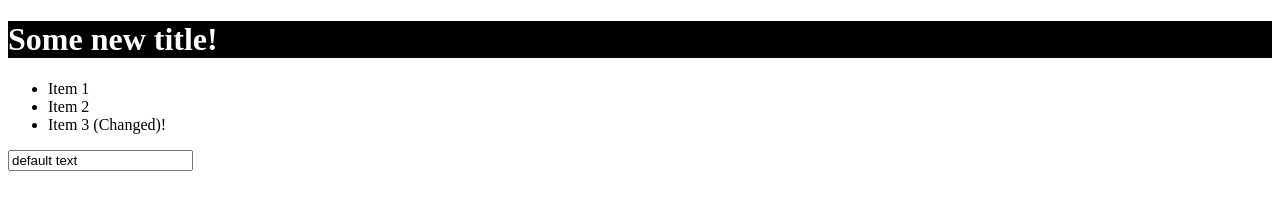
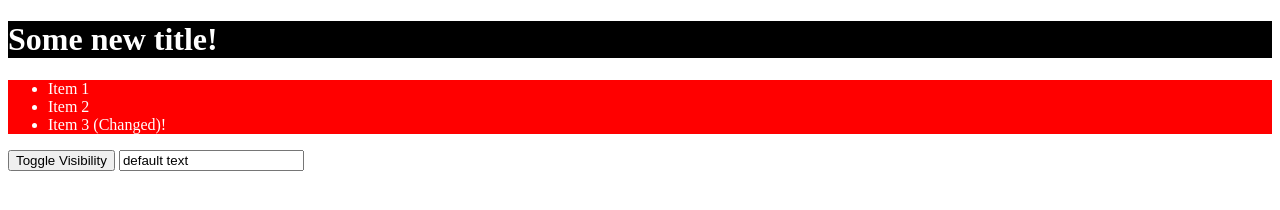
Before and after one commit to khangdo2019/dom-interation, a plain HTML site: page index.html in a window 1280 px wide. Drawn offline with Linux system fonts and the light colour scheme.

Commit message:
160. Styling DOM Elements

```diff
--- a/app.js
+++ b/app.js
@@ -3,6 +3,25 @@ const ul = document.body.firstElementChild.nextElementSibling; // body --> heade
 const firstLi = ul.firstElementChild; // Expected a first list item
 
 console.log(firstLi);
+
+const section = document.querySelector('section');
+const button = document.querySelector('button');
+
+// section.style.backgroundColor = 'blue';
+section.className = 'red-bg';
+
+button.addEventListener('click', () => {
+    // Using className method
+    // if (section.className === 'red-bg visible') {
+    //     section.className = 'red-bg invisible';
+    // } else {
+    //     section.className = 'red-bg visible';
+    // }
+
+    // Using classList
+    // section.classList.toggle('visible');
+    section.classList.toggle('invisible');
+});
 
 // Get the h1 element & change it by getElementById
 const h1 = document.getElementById('main-title');
--- a/index.html
+++ b/index.html
@@ -7,20 +7,34 @@
     <meta http-equiv="X-UA-Compatible" content="ie=edge">
     <title>DOM Interaction</title>
     <script src="app.js" defer></script>
+    <style>
+        .red-bg {
+            background-color: red;
+            color: white;
+        }
+
+        .visible {
+            display: block;
+        }
+
+        .invisible {
+            display: none;
+        }
+    </style>
 </head>
 
 <body>
     <header>
         <h1 id="main-title">Dive into the DOM!</h1>
     </header>
-    <section>
+    <section class="red-bg">
         <ul>
             <li class="list-item">Item 1</li>
             <li class="list-item">Item 2</li>
             <li class="list-item">Item 3</li>
         </ul>
     </section>
-
+    <button>Toggle Visibility</button>
     <input type="text" value="default text">
 </body>
 
```
